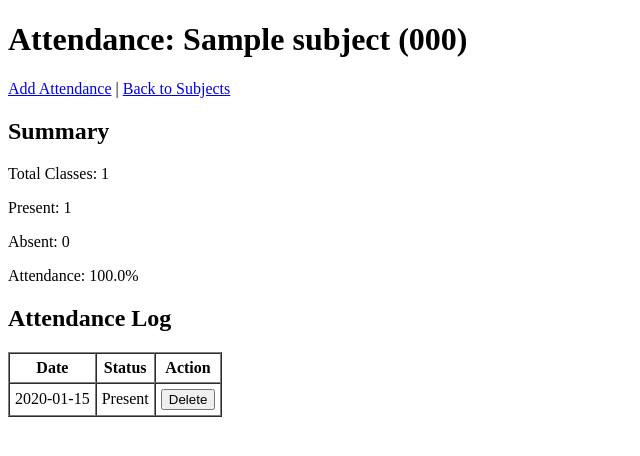
After one commit to girishjadhav23/StudentIQ, a Flask app: page /subjects/1/attendance in a window 1280 px wide. The commit adds this page. Shown: the top 456 px of the page, without its empty margins (0-640 px from the left). Run offline with Flask 3, Linux system fonts and the light colour scheme; a user stored in the database is signed in; tables that the repository leaves empty hold one stand-in row (values such as "Sample post").

Commit message:
Add attendance tracking

```diff
--- a/app.py
+++ b/app.py
@@ -3,9 +3,11 @@ from config import Config
 from extensions import db, login_manager
 from models.user import User
 from models.subject import Subject
+from models.attendance import Attendance
 from routes.auth import auth
 from routes.dashboard import dashboard
 from routes.subjects import subjects
+from routes.attendance import attendance
 
 def create_app():
     app = Flask(__name__)
@@ -17,6 +19,7 @@ def create_app():
     app.register_blueprint(auth)
     app.register_blueprint(dashboard)
     app.register_blueprint(subjects)
+    app.register_blueprint(attendance)
 
     @login_manager.user_loader
     def load_user(user_id):
--- /dev/null
+++ b/routes/attendance.py
@@ -0,0 +1,133 @@
+from datetime import datetime, date
+
+from flask import Blueprint, abort, render_template, request, redirect, url_for
+from flask_login import current_user, login_required
+
+from extensions import db
+from models.subject import Subject
+from models.attendance import Attendance
+
+attendance = Blueprint("attendance", __name__)
+
+
+def _get_owned_subject_or_404(subject_id):
+    subject = Subject.query.filter_by(
+        id=subject_id,
+        user_id=current_user.id,
+    ).first()
+    if subject is None:
+        abort(404)
+    return subject
+
+
+def calculate_subject_attendance(subject_id):
+    attendances = (
+        Attendance.query.filter_by(subject_id=subject_id)
+        .order_by(Attendance.date.desc())
+        .all()
+    )
+    total_classes = len(attendances)
+    present_classes = sum(1 for a in attendances if a.status == "Present")
+    absent_classes = sum(1 for a in attendances if a.status == "Absent")
+
+    if total_classes == 0:
+        percentage = 0.0
+    else:
+        percentage = round((present_classes / total_classes) * 100, 1)
+
+    return {
+        "attendances": attendances,
+        "total_classes": total_classes,
+        "present_classes": present_classes,
+        "absent_classes": absent_classes,
+        "percentage": percentage,
+    }
+
+
+def calculate_overall_attendance(user_id):
+    user_subjects = Subject.query.filter_by(user_id=user_id).all()
+    if not user_subjects:
+        return 0.0
+
+    subject_ids = [s.id for s in user_subjects]
+    all_attendances = Attendance.query.filter(Attendance.subject_id.in_(subject_ids)).all()
+
+    total_classes = len(all_attendances)
+    if total_classes == 0:
+        return 0.0
+
+    present_classes = sum(1 for a in all_attendances if a.status == "Present")
+    return round((present_classes / total_classes) * 100, 1)
+
+
+@attendance.route("/subjects/<int:subject_id>/attendance")
+@login_required
+def view_attendance(subject_id):
+    subject = _get_owned_subject_or_404(subject_id)
+    stats = calculate_subject_attendance(subject.id)
+    return render_template("attendance.html", subject=subject, stats=stats)
+
+
+@attendance.route("/subjects/<int:subject_id>/attendance/add", methods=["GET", "POST"])
+@login_required
+def add_attendance(subject_id):
+    subject = _get_owned_subject_or_404(subject_id)
+    error = None
+
+    if request.method == "POST":
+        date_str = request.form.get("date", "").strip()
+        status = request.form.get("status", "").strip()
+
+        if not date_str:
+            error = "Date is required."
+        elif status not in ("Present", "Absent"):
+            error = "Status must be Present or Absent."
+        else:
+            try:
+                record_date = datetime.strptime(date_str, "%Y-%m-%d").date()
+            except ValueError:
+                error = "Invalid date format."
+
+            if not error and record_date > date.today():
+                error = "Attendance date cannot be in the future."
+
+            if not error:
+                existing = Attendance.query.filter_by(
+                    subject_id=subject.id,
+                    date=record_date,
+                ).first()
+                if existing:
+                    error = "An attendance record for this date already exists."
+
+            if not error:
+                record = Attendance(
+                    subject_id=subject.id,
+                    date=record_date,
+                    status=status,
+                )
+                db.session.add(record)
+                db.session.commit()
+                return redirect(
+                    url_for("attendance.view_attendance", subject_id=subject.id)
+                )
+
+    return render_template("add_attendance.html", subject=subject, error=error)
+
+
+@attendance.route(
+    "/subjects/<int:subject_id>/attendance/<int:attendance_id>/delete",
+    methods=["POST"],
+)
+@login_required
+def delete_attendance(subject_id, attendance_id):
+    subject = _get_owned_subject_or_404(subject_id)
+    record = Attendance.query.filter_by(
+        id=attendance_id,
+        subject_id=subject.id,
+    ).first()
+    if record is None:
+        abort(404)
+
+    db.session.delete(record)
+    db.session.commit()
+    return redirect(url_for("attendance.view_attendance", subject_id=subject.id))
--- a/routes/dashboard.py
+++ b/routes/dashboard.py
@@ -2,6 +2,7 @@ from flask import Blueprint, render_template
 from flask_login import login_required, current_user
 
 from models.subject import Subject
+from routes.attendance import calculate_overall_attendance
 
 dashboard = Blueprint("dashboard", __name__)
 
@@ -10,8 +11,10 @@ dashboard = Blueprint("dashboard", __name__)
 @login_required
 def dashboard_home():
     subject_count = Subject.query.filter_by(user_id=current_user.id).count()
+    overall_attendance = calculate_overall_attendance(current_user.id)
     return render_template(
         "dashboard.html",
         user=current_user,
         subject_count=subject_count,
+        overall_attendance=overall_attendance,
     )
--- /dev/null
+++ b/templates/attendance.html
@@ -0,0 +1,54 @@
+<!DOCTYPE html>
+<html lang="en">
+<head>
+    <meta charset="UTF-8">
+    <meta name="viewport" content="width=device-width, initial-scale=1.0">
+    <title>Attendance - {{ subject.name }}</title>
+</head>
+<body>
+
+    <h1>Attendance: {{ subject.name }} {% if subject.code %}({{ subject.code }}){% endif %}</h1>
+
+    <p>
+        <a href="{{ url_for('attendance.add_attendance', subject_id=subject.id) }}">Add Attendance</a>
+        |
+        <a href="{{ url_for('subjects.list_subjects') }}">Back to Subjects</a>
+    </p>
+
+    <h2>Summary</h2>
+    <p>Total Classes: {{ stats.total_classes }}</p>
+    <p>Present: {{ stats.present_classes }}</p>
+    <p>Absent: {{ stats.absent_classes }}</p>
+    <p>Attendance: {{ stats.percentage }}%</p>
+
+    <h2>Attendance Log</h2>
+
+    {% if stats.attendances %}
+        <table border="1" cellpadding="5" cellspacing="0">
+            <thead>
+                <tr>
+                    <th>Date</th>
+                    <th>Status</th>
+                    <th>Action</th>
+                </tr>
+            </thead>
+            <tbody>
+                {% for record in stats.attendances %}
+                    <tr>
+                        <td>{{ record.date }}</td>
+                        <td>{{ record.status }}</td>
+                        <td>
+                            <form method="POST" action="{{ url_for('attendance.delete_attendance', subject_id=subject.id, attendance_id=record.id) }}" style="display:inline;">
+                                <button type="submit">Delete</button>
+                            </form>
+                        </td>
+                    </tr>
+                {% endfor %}
+            </tbody>
+        </table>
+    {% else %}
+        <p>No attendance records logged for this subject yet.</p>
+    {% endif %}
+
+</body>
+</html>
--- a/templates/dashboard.html
+++ b/templates/dashboard.html
@@ -14,6 +14,7 @@
     <p>You are successfully logged in to StudentIQ.</p>
 
     <p>Subjects: {{ subject_count }}</p>
+    <p>Overall Attendance: {{ overall_attendance }}%</p>
 
     <p>
         <a href="{{ url_for('subjects.list_subjects') }}">Subjects</a>
--- a/templates/subjects.html
+++ b/templates/subjects.html
@@ -23,7 +23,9 @@
                     {% if subject.code %}({{ subject.code }}){% endif %}
                     —
                     <a href="{{ url_for('subjects.edit_subject', subject_id=subject.id) }}">Edit</a>
-                    <form method="POST" action="{{ url_for('subjects.delete_subject', subject_id=subject.id) }}" style="display:inline;">
+                    |
+                    <a href="{{ url_for('attendance.view_attendance', subject_id=subject.id) }}">Attendance</a>
+                    — <form method="POST" action="{{ url_for('subjects.delete_subject', subject_id=subject.id) }}" style="display:inline;">
                         <button type="submit">Delete</button>
                     </form>
                 </li>
```
Also changed, not shown: models/attendance.py (added, +27 -0 lines), templates/add_attendance.html (added, +38 -0 lines).
